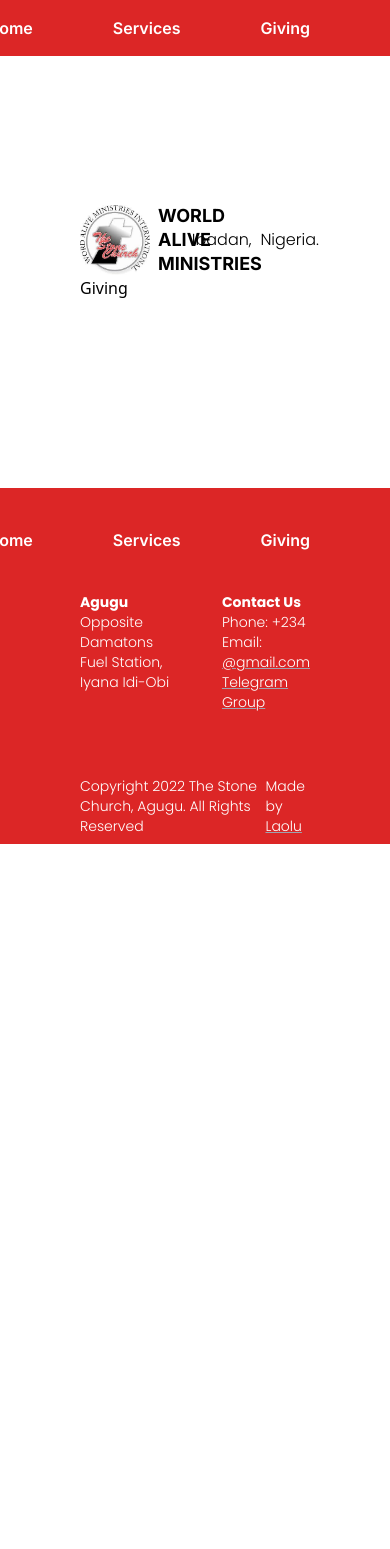
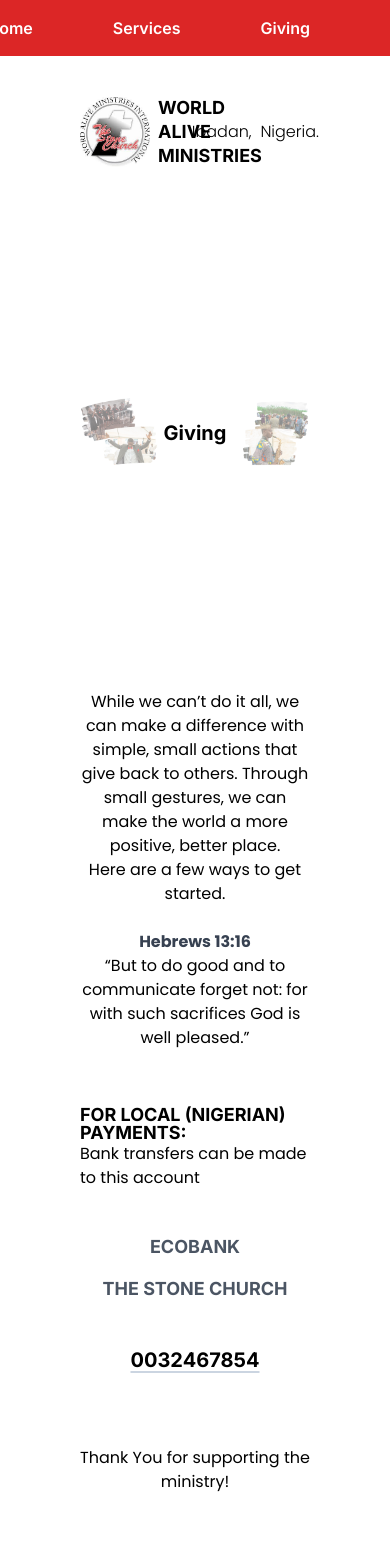
Before and after one commit to Ola4606/tsc-agugu, a React (Create React App) app: page /giving in a window 390 px wide. Shown: the top 1549 px of the page. Before the commit the page ends 844 px from the top, so only its background shows below. Built offline with nearby package versions, Linux system fonts and the light colour scheme.

Commit message:
added giving page

```diff
--- a/src/components/cGiving/Giving.tsx
+++ b/src/components/cGiving/Giving.tsx
@@ -1,9 +1,85 @@
-import React from 'react'
+import React from "react";
+import GivingImage from "../../images/giving.png";
 
 function Giving() {
   return (
-    <div>Giving</div>
-  )
+    <div className="w-full">
+      <div
+        className="bg-center bg-no-repeat bg-[length:100%_auto] mt-10"
+        style={{ backgroundImage: `url(${GivingImage})` }}
+      >
+        <div className="bg-white/[.50] w-full h-[450px] flex justify-center items-center">
+          <p className="font-bold font-title text-xl sm:text-2xl md:text-3xl lg:text-5xl text-black">
+            Giving
+          </p>
+        </div>
+      </div>
+
+      <div className="mt-8 md:mt-14 text-center">
+        <p className="font-casual text-base md:text-lg lg:text-xl">
+          While we can’t do it all, we can make a difference with simple, small
+          actions that give back to others. Through small gestures, we can make
+          the world a more positive, better place.
+          <br />
+          Here are a few ways to get started.
+          <br />
+          <br />
+          <span className="bible-verse">Hebrews 13:16</span>
+          <br />
+          “But to do good and to communicate forget not: for with such
+          sacrifices God is well pleased.”
+        </p>
+      </div>
+
+      <div className="mt-14 md:mt-24 text-center">
+        <p className="font-bold font-title text-lg leading-none text-start">
+          FOR LOCAL (NIGERIAN) PAYMENTS:
+        </p>
+        <p className="font-casual text-base md:text-lg lg:text-xl text-start">
+          Bank transfers can be made to this account
+        </p>
+        <br />
+        <br />
+        <p className="font-bold font-title text-lg leading-none text-gray-600">
+          ECOBANK
+        </p>
+        <br />
+        <p className="font-bold font-title text-lg leading-none text-gray-600">
+          THE STONE CHURCH
+        </p>
+        <br />
+        <br />
+        <p className="font-bold font-title text-xl sm:text-2xl md:text-3xl lg:text-5xl text-black underline underline-offset-4 decoration-slate-300">
+          0032467854
+        </p>
+        <br />
+        <br />
+        <br />
+        <p className="font-casual text-base md:text-lg lg:text-xl">
+          Thank You for supporting the ministry!
+        </p>
+      </div>
+
+      <div className="mt-14 md:mt-24 text-center">
+        <p className="font-bold font-title text-lg leading-none text-start">
+          FOR INTERNATION PAYMENTS:
+        </p>
+        <br />
+        <br />
+        {/* <p className="font-bold font-title text-lg leading-none text-gray-600">
+          ECOBANK
+        </p>
+        <br />
+        <p className="font-bold font-title text-lg leading-none text-gray-600">
+          THE STONE CHURCH
+        </p>
+        <br /><br /> */}
+        <p className="font-bold font-title text-xl sm:text-2xl md:text-3xl lg:text-5xl text-black">
+          Currently Unavaliable
+        </p>
+      </div>
+    </div>
+  );
 }
 
-export default Giving
+export default Giving;
--- a/src/components/general/BottomNav.tsx
+++ b/src/components/general/BottomNav.tsx
@@ -31,25 +31,12 @@ function BottomNav() {
               Contact Us
             </span>
             <span className="font-casual font-light text-sm md:text-base">
-              Phone: +234
-              <br />
-              Email:{" "}
+              Phone:{" "}+
               <a
-                href="https://laolu.netlify.app/"
-                target="_blank"
-                rel="noopener noreferrer"
+                href="tel:+2348037172329"
                 className="underline decoration-gray-400"
               >
-                @gmail.com
-              </a>
-              <br />
-              <a
-                href="https://laolu.netlify.app/"
-                target="_blank"
-                rel="noopener noreferrer"
-                className="underline decoration-gray-400"
-              >
-                Telegram Group
+                2348037172329
               </a>
             </span>
           </div>
--- a/src/components/home/Intro.tsx
+++ b/src/components/home/Intro.tsx
@@ -16,8 +16,8 @@ function Intro() {
         </p>
         <div className="mt-4 md:mt-8">
           <p className="font-casual text-base md:text-lg lg:text-xl">
-            We are a community of Christ followers bringing gospel renewal to
-            our city and world.
+            We are Christians bringing The Good News of The Gospel to
+            our city, by building an army of saints.
           </p>
         </div>
       </div>
--- a/src/index.css
+++ b/src/index.css
@@ -592,6 +592,14 @@ video {
   margin-bottom: 0.5rem;
 }
 
+.mt-8{
+  margin-top: 2rem;
+}
+
+.mt-14{
+  margin-top: 3.5rem;
+}
+
 .flex{
   display: flex;
 }
@@ -610,6 +618,10 @@ video {
 
 .h-\[450px\]{
   height: 450px;
+}
+
+.h-full{
+  height: 100%;
 }
 
 .min-h-\[100vh\]{
@@ -636,12 +648,12 @@ video {
   width: 70px;
 }
 
+.w-\[100px\]{
+  width: 100px;
+}
+
 .w-\[500px\]{
   width: 500px;
-}
-
-.w-\[100px\]{
-  width: 100px;
 }
 
 .list-inside{
@@ -699,6 +711,18 @@ video {
 
 .bg-\[length\:auto_450px\]{
   background-size: auto 450px;
+}
+
+.bg-\[length\:auto_100vw\]{
+  background-size: auto 100vw;
+}
+
+.bg-\[length\:100\%_auto\]{
+  background-size: 100% auto;
+}
+
+.bg-\[length\:100\%_450px\]{
+  background-size: 100% 450px;
 }
 
 .bg-right{
@@ -817,6 +841,11 @@ video {
   color: rgb(0 0 0 / var(--tw-text-opacity));
 }
 
+.text-gray-600{
+  --tw-text-opacity: 1;
+  color: rgb(75 85 99 / var(--tw-text-opacity));
+}
+
 .underline{
   -webkit-text-decoration-line: underline;
           text-decoration-line: underline;
@@ -830,6 +859,21 @@ video {
 .decoration-gray-300{
   -webkit-text-decoration-color: #d1d5db;
           text-decoration-color: #d1d5db;
+}
+
+.decoration-slate-600{
+  -webkit-text-decoration-color: #475569;
+          text-decoration-color: #475569;
+}
+
+.decoration-slate-400{
+  -webkit-text-decoration-color: #94a3b8;
+          text-decoration-color: #94a3b8;
+}
+
+.decoration-slate-300{
+  -webkit-text-decoration-color: #cbd5e1;
+          text-decoration-color: #cbd5e1;
 }
 
 .underline-offset-4{
@@ -898,6 +942,14 @@ video {
 @media (min-width: 768px){
   .md\:mt-8{
     margin-top: 2rem;
+  }
+
+  .md\:mt-14{
+    margin-top: 3.5rem;
+  }
+
+  .md\:mt-24{
+    margin-top: 6rem;
   }
 
   .md\:max-w-\[450px\]{
```
